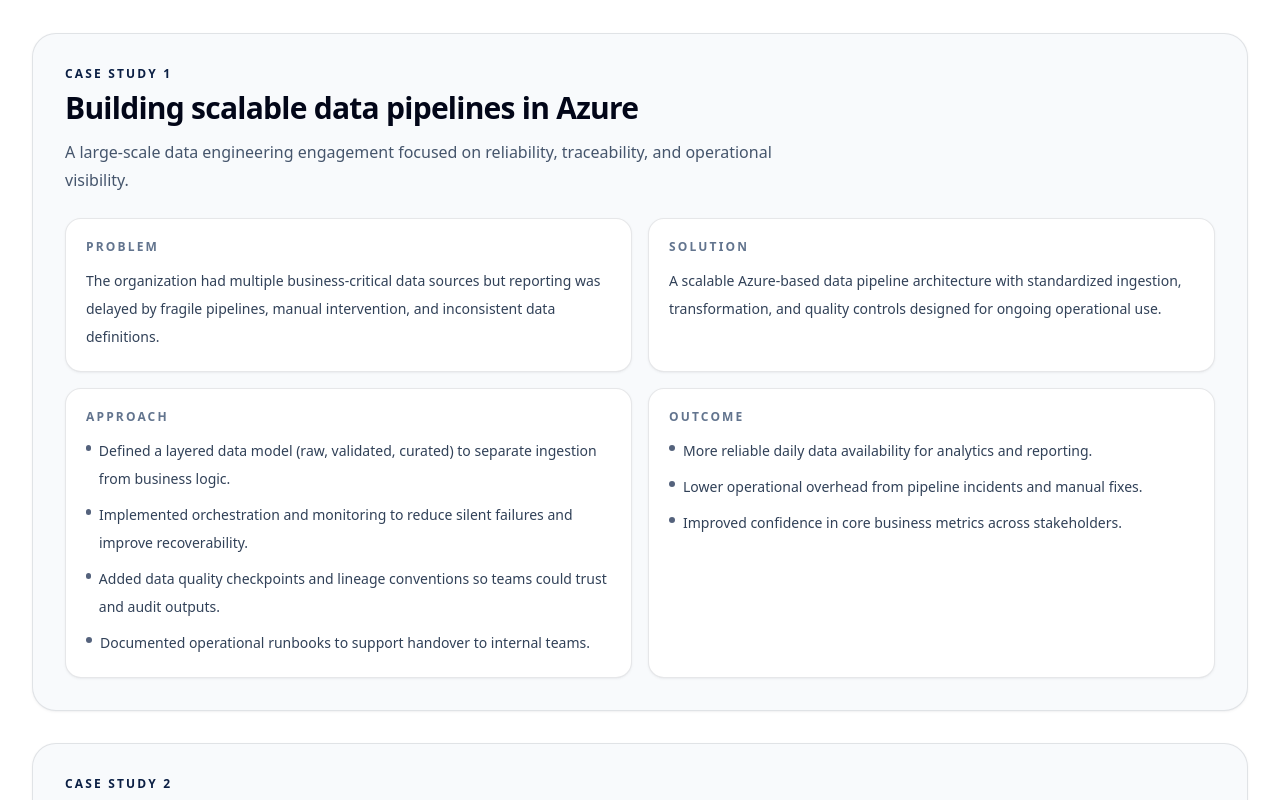
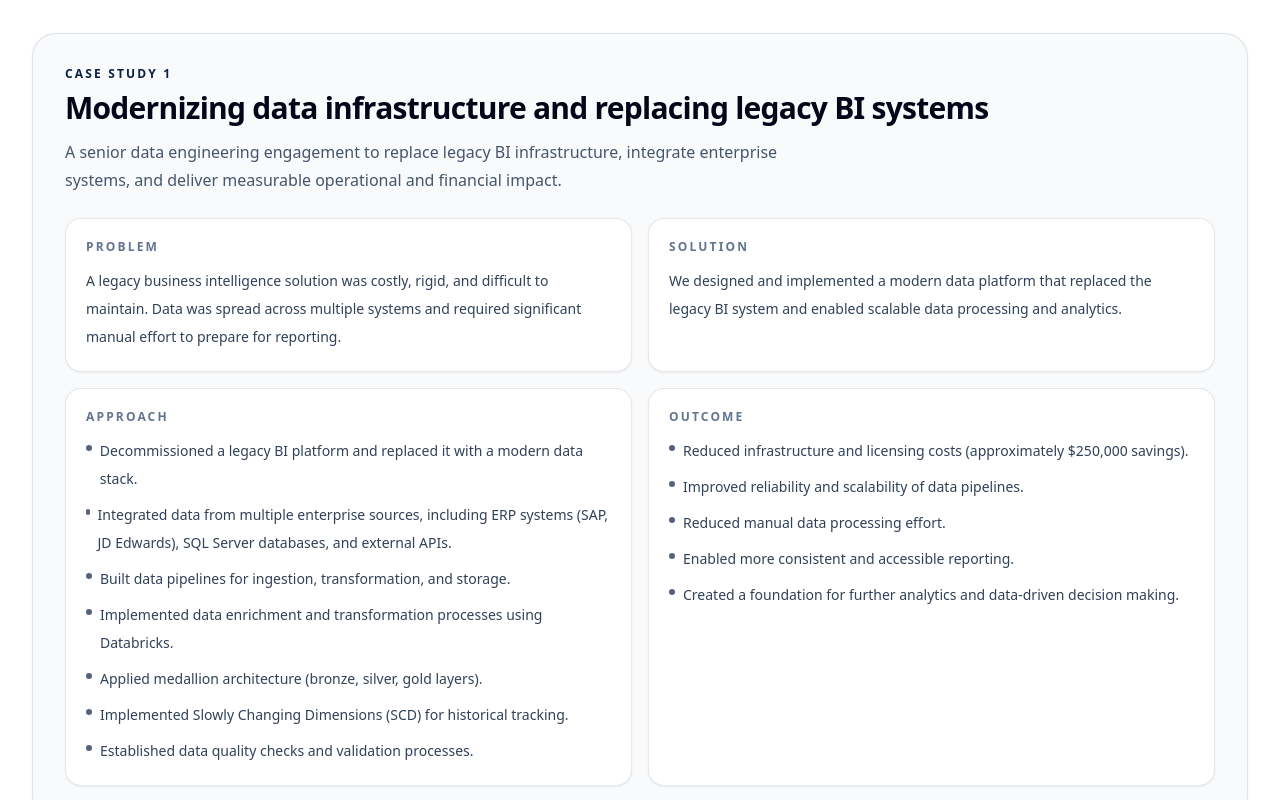
Before and after one commit to bolattleubayev/boolat-consulting, a Next.js app: page /case-studies in a window 1280 px wide. Shown: the part 380-1180 px from the top of the page. Built offline with nearby package versions, Linux system fonts and the light colour scheme.

Commit message:
added info

```diff
--- a/app/case-studies/page.tsx
+++ b/app/case-studies/page.tsx
@@ -21,23 +21,28 @@ type CaseStudy = {
 const caseStudies: CaseStudy[] = [
   {
     slug: "azure-data-pipelines",
-    title: "Building scalable data pipelines in Azure",
+    title: "Modernizing data infrastructure and replacing legacy BI systems",
     summary:
-      "A large-scale data engineering engagement focused on reliability, traceability, and operational visibility.",
+      "A senior data engineering engagement to replace legacy BI infrastructure, integrate enterprise systems, and deliver measurable operational and financial impact.",
     problem:
-      "The organization had multiple business-critical data sources but reporting was delayed by fragile pipelines, manual intervention, and inconsistent data definitions.",
+      "A legacy business intelligence solution was costly, rigid, and difficult to maintain. Data was spread across multiple systems and required significant manual effort to prepare for reporting.",
     solution:
-      "A scalable Azure-based data pipeline architecture with standardized ingestion, transformation, and quality controls designed for ongoing operational use.",
+      "We designed and implemented a modern data platform that replaced the legacy BI system and enabled scalable data processing and analytics.",
     approach: [
-      "Defined a layered data model (raw, validated, curated) to separate ingestion from business logic.",
-      "Implemented orchestration and monitoring to reduce silent failures and improve recoverability.",
-      "Added data quality checkpoints and lineage conventions so teams could trust and audit outputs.",
-      "Documented operational runbooks to support handover to internal teams.",
+      "Decommissioned a legacy BI platform and replaced it with a modern data stack.",
+      "Integrated data from multiple enterprise sources, including ERP systems (SAP, JD Edwards), SQL Server databases, and external APIs.",
+      "Built data pipelines for ingestion, transformation, and storage.",
+      "Implemented data enrichment and transformation processes using Databricks.",
+      "Applied medallion architecture (bronze, silver, gold layers).",
+      "Implemented Slowly Changing Dimensions (SCD) for historical tracking.",
+      "Established data quality checks and validation processes.",
     ],
     outcome: [
-      "More reliable daily data availability for analytics and reporting.",
-      "Lower operational overhead from pipeline incidents and manual fixes.",
-      "Improved confidence in core business metrics across stakeholders.",
+      "Reduced infrastructure and licensing costs (approximately $250,000 savings).",
+      "Improved reliability and scalability of data pipelines.",
+      "Reduced manual data processing effort.",
+      "Enabled more consistent and accessible reporting.",
+      "Created a foundation for further analytics and data-driven decision making.",
     ],
   },
   {
```
